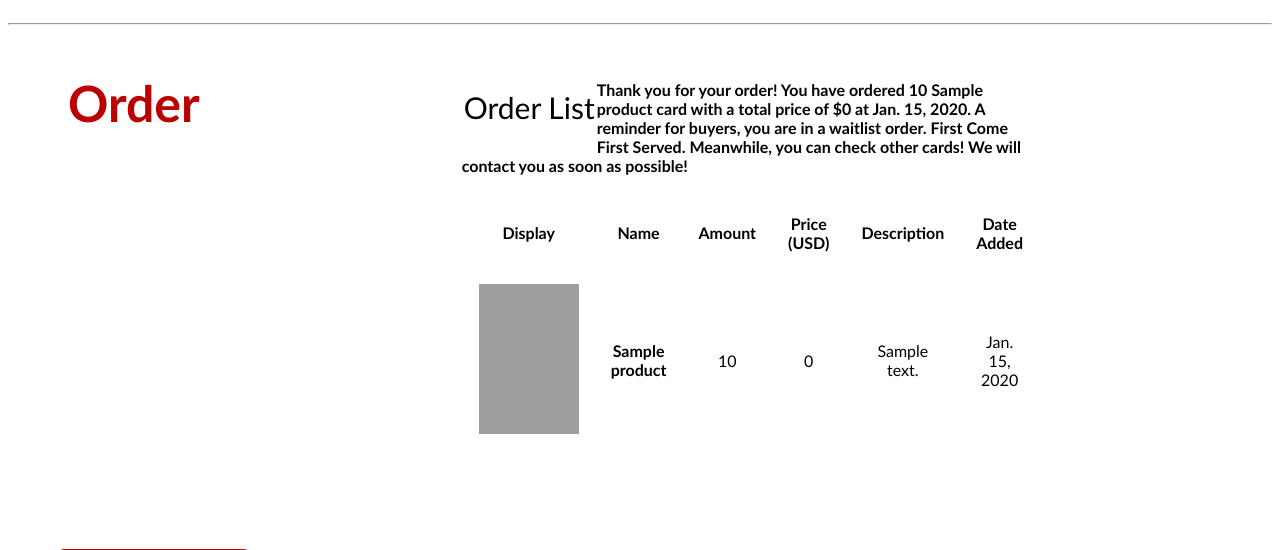
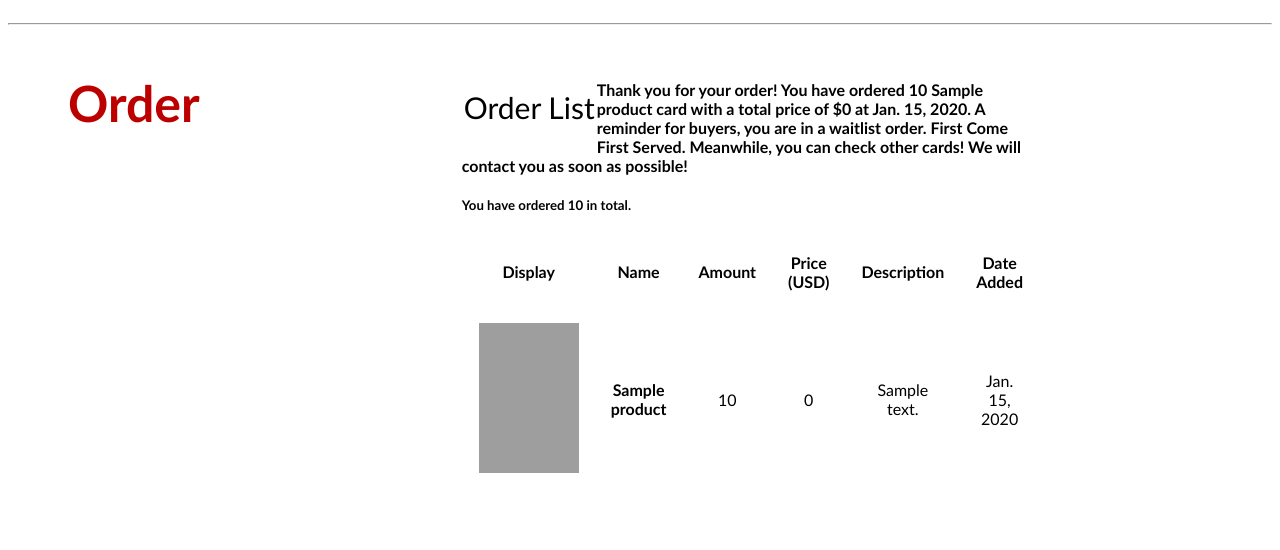
Before and after one commit to SamuelTanielM/pokemon-shop, a Django app: page / in a window 1280 px wide; the page is wider, and only the part inside the window is pictured. Shown: the part 1205-1755 px from the top of that part. Run offline with Django 4.2, Linux system fonts and the light colour scheme; tables that the repository leaves empty hold one stand-in row (values such as "Sample post"); grey boxes are pictures that could not be loaded.

Commit message:
update bonus

```diff
--- a/main/templates/main.html
+++ b/main/templates/main.html
@@ -112,6 +112,9 @@
                   A reminder for buyers, you are in a waitlist order. First Come First Served. Meanwhile, you can check other cards! We will contact you as soon as possible!
               </h4>
               {% endif %}
+              {% if product_amount %}
+              <h5>You have ordered {{ product_amount }} in total.</h5>
+              {% endif %}
             <table>
               <tr>
                   <th style="text-align: center; padding: 15px;">Display</th>
--- a/main/views.py
+++ b/main/views.py
@@ -13,6 +13,13 @@ def show_main(request):
         last_product = products.last()
     else:
         last_product = None
+
+    total_amount = 0
+    if products:
+        for product in products:
+            total_amount += product.amount
+    # else:
+    #     total_amount = 0
 
     context = {
         'author_info': {
@@ -87,7 +94,8 @@ def show_main(request):
             },
         ],
         'products': products,
-        'last_product': last_product
+        'last_product': last_product,
+        'product_amount': total_amount
     }
 
     for product in products:
```
